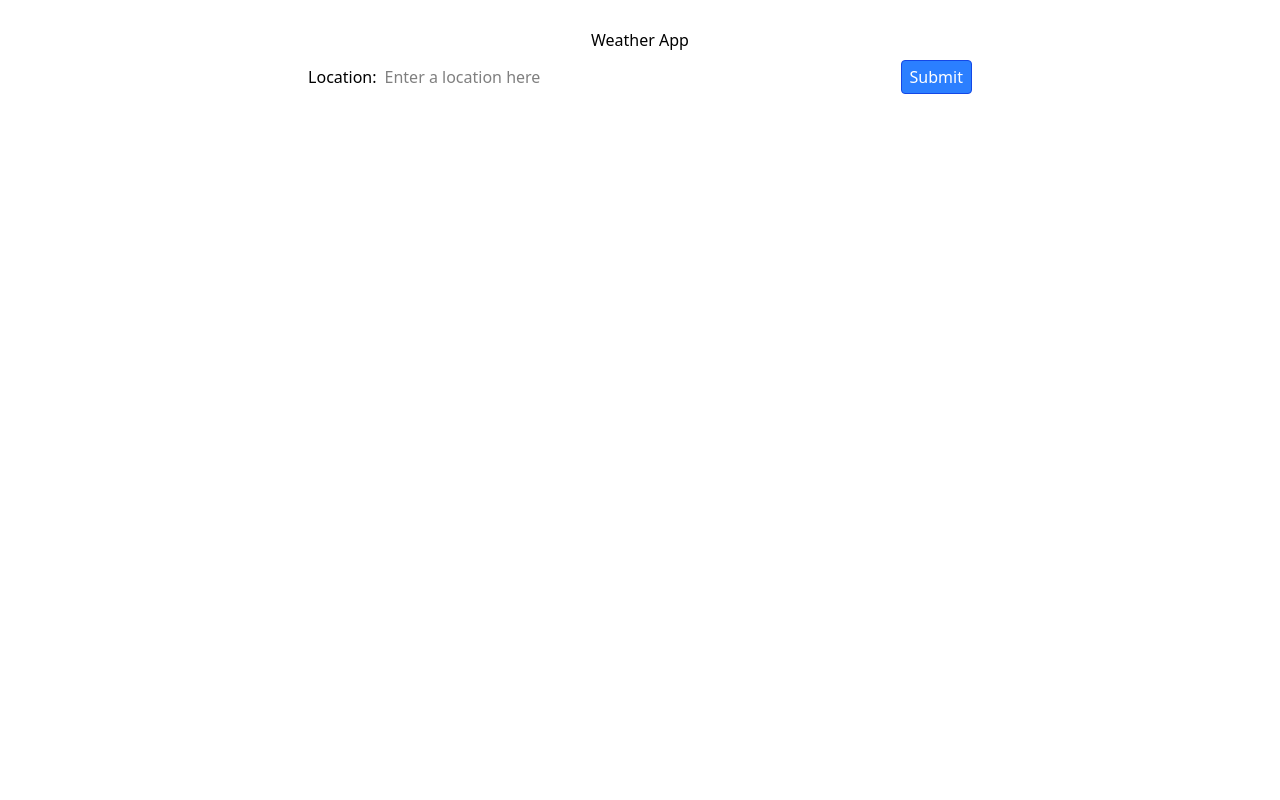
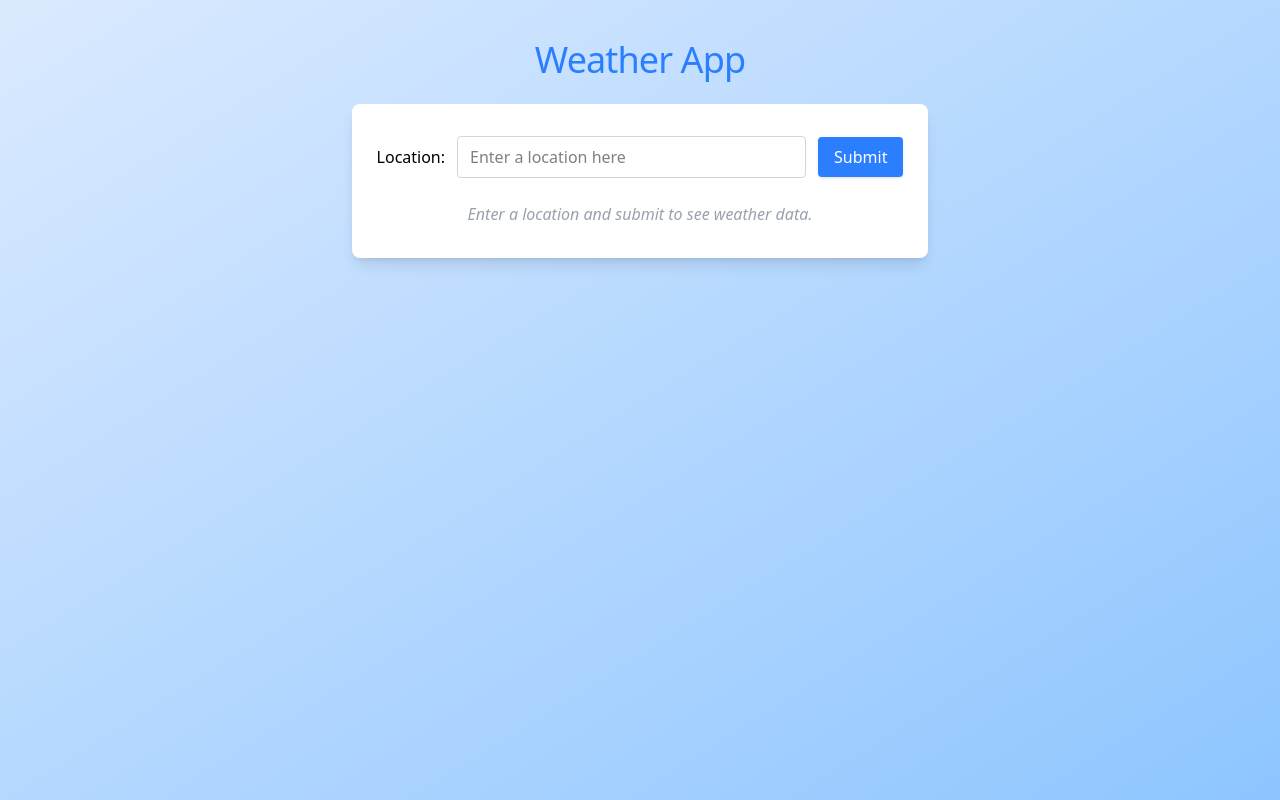
Before and after one commit to krish406/weather-site, a React (Vite) app in the folder weather-site-vite/: page / in a window 1280 px wide. Built offline with nearby package versions, Linux system fonts and the light colour scheme.

Commit message:
added styling and created a separate display imported a font for the title used tailwind css grid to arrange the data and styled the background

```diff
--- a/weather-site-vite/src/App.css
+++ b/weather-site-vite/src/App.css
@@ -1 +1,2 @@
+@import url('https://fonts.googleapis.com/css2?family=Inter:ital,opsz,wght@0,14..32,100..900;1,14..32,100..900&family=Roboto+Slab:wght@100..900&display=swap');
 @import "tailwindcss";
--- a/weather-site-vite/src/App.tsx
+++ b/weather-site-vite/src/App.tsx
@@ -3,19 +3,39 @@ import { useState } from "react";
 
 function convertTemp(temp: string) {
   let calculatedTemp = ((Number(temp) - 273.15) * 9) / 5 + 32;
-  console.log(calculatedTemp)
-  return calculatedTemp;
+  return Math.round(calculatedTemp * 10) / 10; //left shift the digit after the decimal and remove the rest of the digits
+}
+
+function Display(weather : {[key: string]: any}){
+  console.log(weather)
+  return <>
+    {Object.keys(weather).map((data, index) => (
+      <div
+        key={index}
+        className="bg-blue-50 border border-blue-200 rounded-lg p-4 flex flex-col items-center shadow-sm"
+      >
+        <span className="text-sm text-blue-500 font-medium mb-2 uppercase">
+          {data}
+        </span>
+        <span className="text-lg">
+          {index <= 3
+            ? convertTemp(weather[data]) + "°F"
+            : weather[data]}
+        </span>
+      </div>
+    ))}
+  </>
 }
 
 function Form() {
   const [name, setName] = useState("");
   const [fetched, setFetched] = useState(false);
   const [weather, setWeather] = useState({});
+  const [error, setError] = useState<string | null>(null);
 
   const fetchData = async () => {
     const params = new URLSearchParams();
     params.append("location", name);
-    console.log(params.get("location"));
 
     try {
       setFetched(false);
@@ -23,15 +43,17 @@ function Form() {
         `http://localhost:8080/?${params.toString()}`
       );
       const data = await response.json();
-      if (data) {
+      if (response.ok) {
         setFetched(true);
-        console.log(data);
         setWeather(data.main);
-        console.log(weather);
+      }
+      else{
+        throw new Error(response.statusText)
       }
     } catch (error) {
       if (error instanceof Error) {
-        console.error(error.message);
+        setFetched(true)
+        setError(error.message);
       }
     }
   };
@@ -42,9 +64,9 @@ function Form() {
   };
 
   return (
-    <>
+    <div className="w-full max-w-xl bg-white rounded-lg shadow-lg p-8 mt-6">
       <form
-        className="flex flex-row gap-2 items-center"
+        className="flex flex-row gap-3 items-center mb-6 justify-center"
         method="get"
         onSubmit={handleSubmit}
       >
@@ -53,48 +75,43 @@ function Form() {
           type="text"
           name="location"
           id="location"
-          size={50}
+          size={30}
           placeholder="Enter a location here"
           value={name}
           onChange={(e) => setName(e.target.value)}
+          className="border border-gray-300 rounded px-3 py-2 focus:outline-none focus:ring-1 focus:ring-blue-400"
         />
         <button
           type="submit"
-          className="bg-blue-500 hover:bg-blue-700 text-white py-1 px-2 border border-blue-700 rounded"
+          className="bg-blue-500 hover:bg-blue-700 text-white py-2 px-4 rounded shadow"
         >
           Submit
         </button>
       </form>
-      <div className="grid grid-cols-4 grid-rows-2 gap-2">
-        {fetched
-          ? Object.keys(weather).map((data, index) => {
-              if(index <= 3){
-                return <div key={index} className="grid col-span-2">
-                  {data} : {convertTemp(weather[data as keyof typeof weather])}
-                </div>
-              }
-              else{
-                return (
-                  <div key={index} className="grid col-span-2">
-                    {data} : {weather[data as keyof typeof weather]}
-                  </div>
-                );
-              }
-            })
-          : null}
+      <div className="grid grid-cols-2 md:grid-cols-4 gap-2">
+        {fetched && error ? (
+          <div>{error}</div>
+        ) : fetched ? (
+          <Display {...weather}></Display>
+        ) : (
+          <div className="col-span-4 text-center text-gray-400 italic">
+            Enter a location and submit to see weather data.
+          </div>)}
       </div>
-    </>
+    </div>
   );
 }
 
 function App() {
   return (
-    <>
-      <div className="flex flex-col m-5 justify-center items-center">
-        <p className="text-center m-2">Weather App</p>
-        <Form></Form>
+    <div className="min-h-screen bg-gradient-to-br from-blue-100 to-blue-300 flex flex-col items-center">
+      <div className="w-full max-w-xl">
+        <h1 className="text-4xl text-blue-500 mt-10 text-center font-roboto tracking-tight">
+          Weather App
+        </h1>
+        <Form />
       </div>
-    </>
+    </div>
   );
 }
 
```
